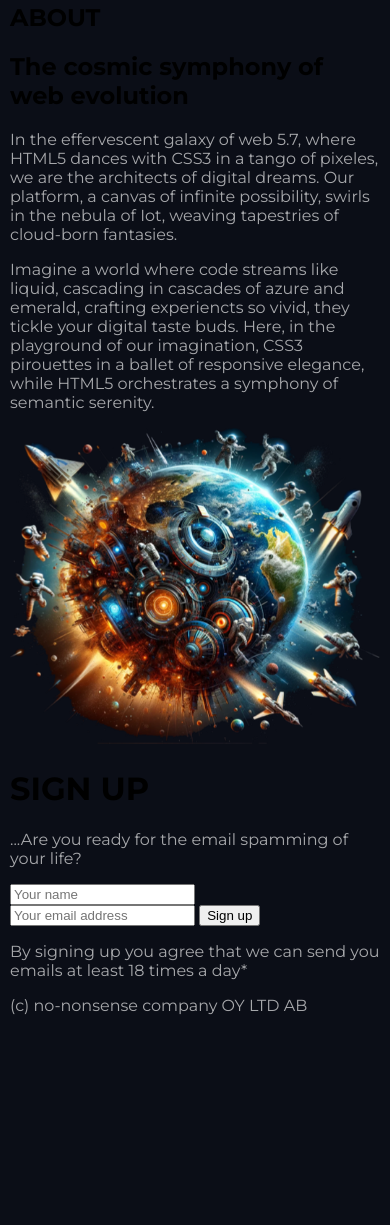
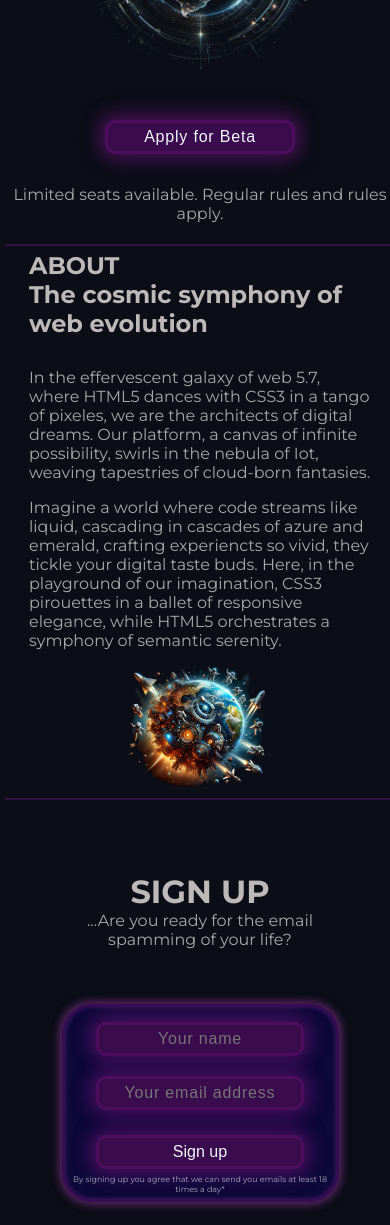
Before and after one commit to MingmaMoktan/1.2-Project-Future-of-Webdesign, a plain HTML site: page index.html in a window 390 px wide. Shown: the part 475-1700 px from the top of the page. Before the commit the page ends 1506 px from the top, so only its background shows below. Drawn offline with Linux system fonts and the light colour scheme.

Commit message:
Designed this complete website as a responsive website.

```diff
--- a/index.html
+++ b/index.html
@@ -8,7 +8,6 @@
   <link rel="stylesheet" type="text/css" href="styles/styles.css">
   <!-- Your responsive styles should go to the styles/responsive.css file -->
   <link rel="stylesheet" type="text/css" href="styles/responsive.css">
-
   <link href="https://fonts.googleapis.com/css2?family=Montserrat:wght@400;700&display=swap" rel="stylesheet">
   <title>Future of Web</title>
 </head>
@@ -23,33 +22,41 @@
     </nav>
   </header>
 
-  <section>
-    <p>Introducing...</p>
-    <h2>The future of web html5 css3 iot cloud buzzword platforms</h2>
+  <section class="Introduction">
+    <p class="para-future">Introducing...</p>
+    <h2 class="head-future">The future of web html5 css3 iot cloud buzzword platforms</h2>
     <div>
-      <img src="resources/globe1.png" alt="This-is-globe-one">
+      <img src="resources/globe1.png" class="image-1" alt="This-is-globe-one">
     </div>
-    <button>Apply for Beta</button>
+    <button class="first-btn">Apply for Beta</button>
     <p>Limited seats available. Regular rules and rules apply.</p>
   </section>
 
-  <section>
-    <h1>ABOUT</h1>
-    <h2>The cosmic symphony of web evolution</h2>
-    <p>In the effervescent galaxy of web 5.7, where HTML5 dances with CSS3 in a tango of pixeles, we are the architects of digital dreams. Our platform, a canvas of infinite possibility, swirls in the nebula of Iot, weaving tapestries of cloud-born fantasies.</p>
-    <p>Imagine a world where code streams like liquid, cascading in cascades of azure and emerald, crafting experiencts so vivid, they tickle your digital taste buds. Here, in the playground of our imagination, CSS3 pirouettes in a ballet of responsive elegance, while HTML5 orchestrates a symphony of semantic serenity.</p>
-    <div>
-      <img src="resources/globe2.png" alt="This-is-globe-two">
+  <section class="About">
+    <div class="flexbox-container">
+      <div class="flexbox-container-1">
+        <h1 class="head-about">ABOUT</h1>
+        <h2 class="head2-about">The cosmic symphony of web evolution</h2>
+        <p>In the effervescent galaxy of web 5.7, where HTML5 dances with CSS3 in a tango of pixeles, we are the architects of digital dreams. Our platform, a canvas of infinite possibility, swirls in the nebula of Iot, weaving tapestries of cloud-born fantasies.</p>
+        <p>Imagine a world where code streams like liquid, cascading in cascades of azure and emerald, crafting experiencts so vivid, they tickle your digital taste buds. Here, in the playground of our imagination, CSS3 pirouettes in a ballet of responsive elegance, while HTML5 orchestrates a symphony of semantic serenity.</p>
+      </div>
+      <div class="flexbox-container-2">
+        <img src="resources/globe2.png" class="image-2" alt="This-is-globe-two">
+      </div>
     </div>
   </section>
 
-  <form action="Anywhere">
-    <h1>SIGN UP</h1>
-    <p>...Are you ready for the email spamming of your life?</p>
-    <input type="text" placeholder="Your name">
-    <input type="email" placeholder="Your email address">
-    <button type="sign">Sign up</button>
-    <p>By signing up you agree that we can send you emails at least 18 times a day*</p>
+  <form action="anywhere">
+    <div class="sign-up">
+      <h1>SIGN UP</h1>
+      <p>...Are you ready for the email spamming of your life?</p>
+    </div>
+    <div class="sign-up-box">
+      <div class="input-box"><input type="text" placeholder="Your name"></div>
+      <div class="input-box"><input type="email" placeholder="Your email address"></div>
+      <button type="sign" class="sign-up-btn" >Sign up</button>
+      <p class="form-para">By signing up you agree that we can send you emails at least 18 times a day*</p>
+    </div>
   </form>
   <footer>
     <p>(c) no-nonsense company OY LTD AB</p>
--- a/styles/responsive.css
+++ b/styles/responsive.css
@@ -1 +1,70 @@
 /* Your responsive design styles for the 400px resolution go here */
+@media only screen and (max-width: 400px) {
+    body {
+        padding: 5px;
+    }
+
+    header nav ul {
+        padding: 0;
+        list-style-type: none;
+        text-align: center;
+    }
+
+    header nav ul li {
+        display: block;
+        margin-bottom: 10px;
+    }
+
+    .Introduction, .About{
+        padding: 5px;
+    }
+
+    .head-future, .head-about, .head2-about {
+        font-size: 1.5rem;
+    }
+
+    .flexbox-container {
+        flex-direction: column;
+        align-items: center;
+    }
+
+    .flexbox-container-1 {
+        width: 90%;
+    }
+
+    .sign-up-box {
+        width: 90%;
+        padding: 5px;
+    }
+
+    input {
+        margin: 0 auto;
+        width: 80%;
+        padding: 5px;
+        font-size: 1rem;
+    }
+
+    .first-btn {
+        width: 50%;
+        padding: 5px;
+        font-size: 1rem;
+    }
+
+   .sign-up-btn {
+        width: 80%;
+        padding: 5px;
+        font-size: 1rem;
+    }
+
+    .form-para {
+        font-size: 0.5rem;
+        width: auto;
+        padding-top: 5px;
+    }
+
+    footer {
+        font-size: 0.8rem;
+        padding: 10px;
+    }
+
+}
--- a/styles/styles.css
+++ b/styles/styles.css
@@ -1,8 +1,10 @@
 /* Leave these body styles here. They set the font to Montserrat and removes a margin from the body. */
 body {
     font-family: "Montserrat";
-    margin: 0px;
+    margin: 0 auto;
     background-color: rgba(11,14,23,1);
+    max-width: 1080px;
+    width: 100%;
 }
 /* Leave these img styles here. Images never should exceed the browser width. */
 img { max-width: 100%; }
@@ -36,17 +38,182 @@ img { max-width: 100%; }
 body {
     /* Example on using the color variable for background */
     background-color: var(--background-color);
-    margin: 10px;
-}
-
-li {
-    display: inline-block;
-    color: white;
-    padding-left: 10px;
-    padding-right: 10px;
+    color: rgb(189, 185, 185);
 }
 
 p {
     /* Example on using the color variables for text */
     color: var(--text-color-dim);
 }
+
+li {
+    display: inline-block;
+    padding: 10px 20px;
+}
+
+.Introduction {
+    border-top: 2px solid rgba(101,19,114,0.48);
+    border-bottom: 2px solid rgba(101,19,114,0.48);
+    text-align: center;
+    padding-left: 35px;
+    padding-right: 35px;
+    padding-top: 11%;
+    padding-bottom: 8%;
+}
+
+.para-future {
+    margin-bottom: 0px;
+}
+
+.head-future {
+    margin-top: 0px;
+    padding-bottom: 35px;
+}
+
+.image-1 {
+    object-fit: contain;
+    padding-bottom: 30px;
+}
+
+.first-btn {
+    margin-top: 15px;
+    margin-bottom: 15px;
+    border:3px solid rgba(101,19,114,0.46);
+    background-color: rgba(58,11,77,1);
+    border-radius: 10px;
+    padding: 15px 0px;
+    width: 25%;
+    color: aliceblue;
+    box-shadow: 0px 0px 20px 4px rgba(101,19,114,0.46),
+                -0px -0px 20px 4px rgba(101,19,114,0.46);
+    letter-spacing: 0.8px;
+    animation-duration: 0.5s;
+    transition: 0.5s;
+}
+
+.first-btn:hover {
+    background-color: rgb(16, 131, 16);
+    box-shadow: 0px 0px 20px 4px rgb(16, 131, 16),
+                -0px -0px 20px 4px rgb(16, 131, 16);
+}
+
+
+.About {
+    border-bottom: 2px solid rgba(101,19,114,0.48);
+    text-align: center;
+    padding-top: 150px;
+    padding-bottom: 100px;
+}
+
+
+.flexbox-container {
+    display: flex;
+    justify-content:space-around;
+}
+
+.flexbox-container-1 {
+    text-align: left;
+    width: 38%;
+    justify-content: space-around;
+}
+
+.head-about {
+    font-size: 2rem;
+    margin-top: 0px;
+    margin-bottom: 0px;
+}
+
+.head2-about {
+    margin-top: 0px;
+    padding-bottom: 10px;
+}
+
+.flexbox-container-2 {
+    width: 38%;
+    justify-content: center;
+    align-items: center;
+}
+
+.image-2 {
+    object-fit: contain;
+}
+
+form {
+    text-align: center;
+    padding: 50px;
+}
+
+form div h1 {
+    margin-bottom: 0px;
+}
+
+form div p {
+    margin-top: 0px;
+    margin-bottom: 55px;
+}
+
+.sign-up-box {
+    background-color: rgb(13, 9, 58);
+    border:3px solid rgba(101,19,114,0.46);
+    width: 40%;
+    margin: 0 auto;
+    padding: 40px 25px;
+    border-radius: 30px;
+    box-shadow: 0px 0px 10px 2px rgba(126, 50, 138, 0.46),
+                -0px -0px 10px 2px rgba(126, 50, 138, 0.46),
+                inset 0px 0px 4px 0.3px rgba(126, 50, 138, 0.46);
+}
+
+.input-box {
+    display: block;
+    padding: 10px;
+}
+
+input {
+    margin: 0 auto;
+    border:3px solid rgba(101,19,114,0.46);
+    background-color: rgba(58,11,77,1);
+    width: 60%;
+    text-align: center;
+    border-radius: 10px;
+    padding: 15px 0px;
+    letter-spacing: 0.8px;
+    box-shadow: 0px 0px 20px 4px rgba(101,19,114,0.46),
+                -0px -0px 20px 4px rgba(101,19,114,0.46);
+}
+
+.sign-up-btn {
+    margin-top: 15px;
+    background-color: rgba(58,11,77,1);
+    border:3px solid rgba(101,19,114,0.46);
+    border-radius: 10px;
+    padding: 15px 0px;
+    width: 58%;
+    color: aliceblue;
+    box-shadow: 0px 0px 20px 4px rgba(101,19,114,0.46),
+                -0px -0px 20px 4px rgba(101,19,114,0.46);
+    animation-duration: 0.5s;
+    transition: 0.5s;
+}
+
+.sign-up-btn:hover {
+    background-color: rgb(16, 131, 16);
+    box-shadow: 0px 0px 20px 4px rgb(16, 131, 16),
+                -0px -0px 20px 4px rgb(16, 131, 16);
+}
+
+.form-para {
+    text-align: center;
+    font-size: 0.7rem;
+    margin: 0 auto;
+    width: 59%;
+    padding-top: 15px;
+}
+
+footer {
+    background-color: rgb(0, 0, 0);
+    border-top:2px solid rgba(101,19,114,0.46);
+    padding: 20px;
+    text-align: center;
+    margin: 40px 0px 0px 0px;
+}
```
